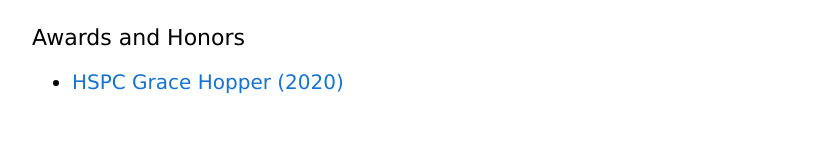
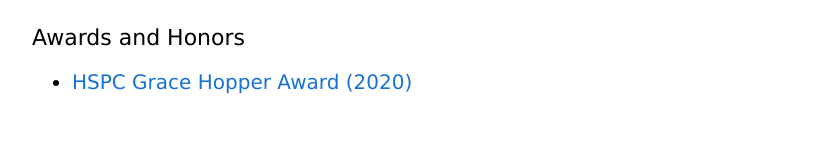
Before and after one commit to milliewang728/milliewang728.github.io, a plain HTML site: page index.html in a window 1280 px wide. Shown: the part 949-1109 px from the top of the page, without its empty margins (228-1066 px from the left). Drawn offline with Linux system fonts and the light colour scheme.

Commit message:
award added to grace hopper

```diff
--- a/index.html
+++ b/index.html
@@ -157,7 +157,7 @@
               <li><a href="https://engineering.berkeley.edu/academics/undergraduate-guide/policies-procedures/academic-honors">Dean's Honor List</a>: Fall 2016, Spring 2017, Fall 2017, Spring 2018, Spring 2019 </li>
               <li><a href="https://financialaid.berkeley.edu/prizes-and-honors-kraft-award-freshmen">Robert J. Kraft Award for Freshmen (2016)</a></li>
               -->
-                        <li><a href="https://www.cpp.edu/~hspc/">HSPC Grace Hopper (2020)</a> </li>
+                        <li><a href="https://www.cpp.edu/~hspc/">HSPC Grace Hopper Award (2020)</a> </li>
                       </ul>
                     </td>
                   </tr>
```
